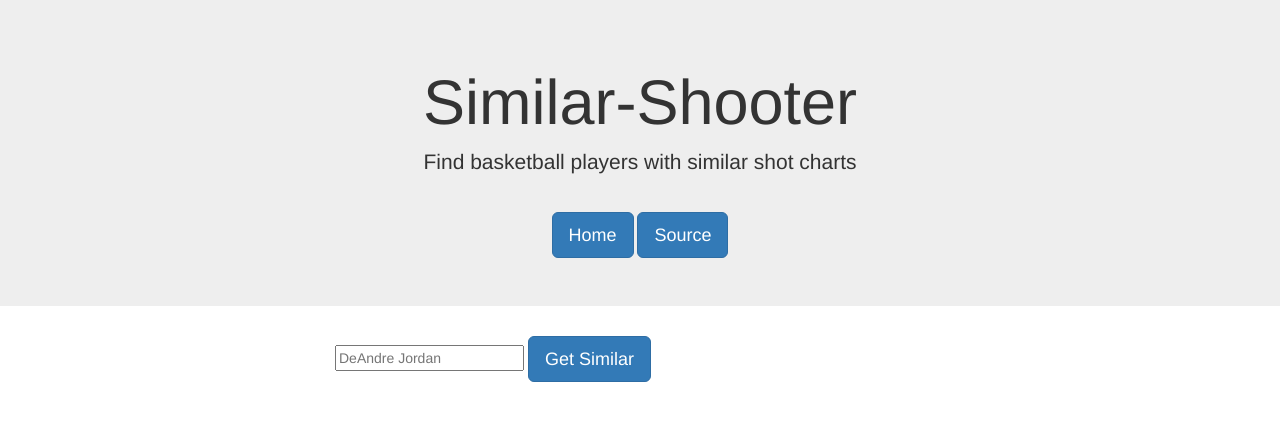
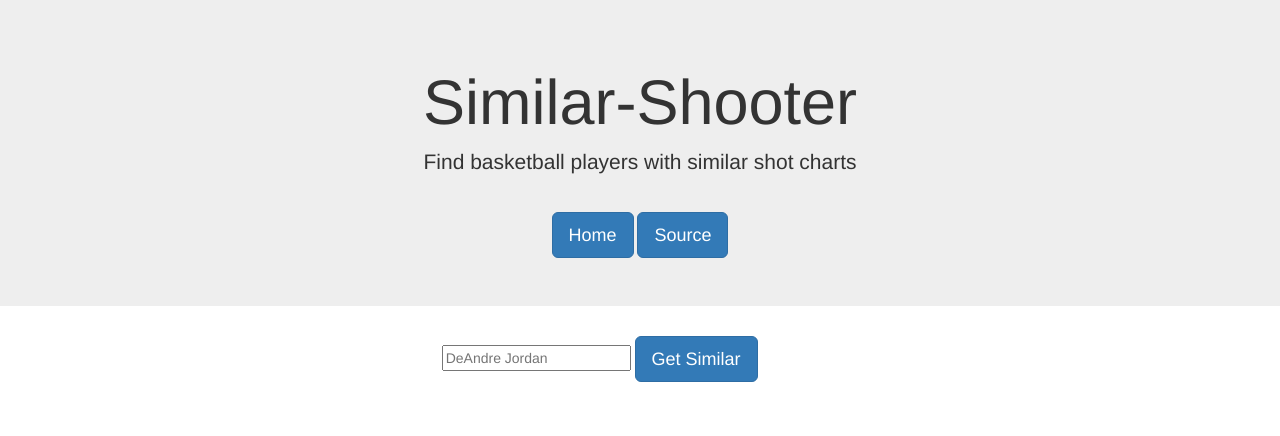
Before and after one commit to christopherjenness/Similar-Shooter, a Flask app: page / in a window 1280 px wide. Shown: the top 436 px of the page. Run offline with Flask 2, Linux system fonts and the light colour scheme; parts of the project's set-up code (start-up, migrations or seed data) failed here and were passed over; some libraries are stand-ins or nearby versions.

Commit message:
Center everythign

```diff
--- a/templates/home.html
+++ b/templates/home.html
@@ -3,7 +3,7 @@
 {% block content %}
 
 
-<div class="col-sm-6 col-sm-offset-3">
+<div class="col-sm-5 col-sm-offset-4">
     <form action="/result" method=post enctype=multipart/form-data class="form-horizontal">
         <input type="text" name='playername' id="ajax" list="json-datalist" placeholder="e.g. datalist">
         <datalist id="json-datalist"></datalist>
```
Also changed, not shown: templates/results.html (+3 -4 lines).
